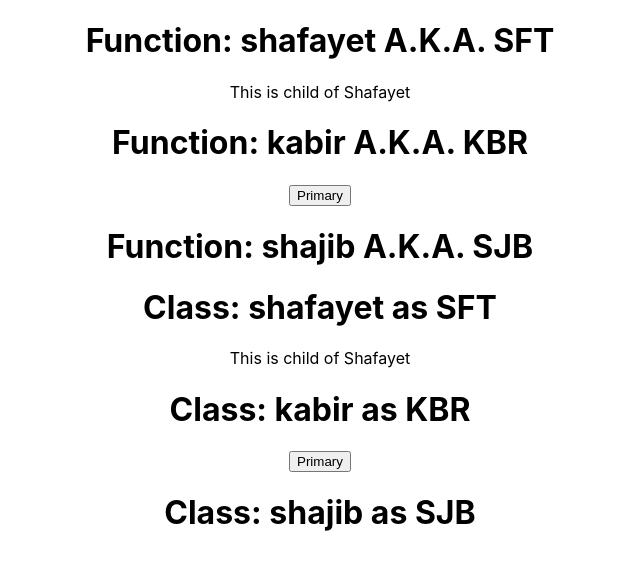
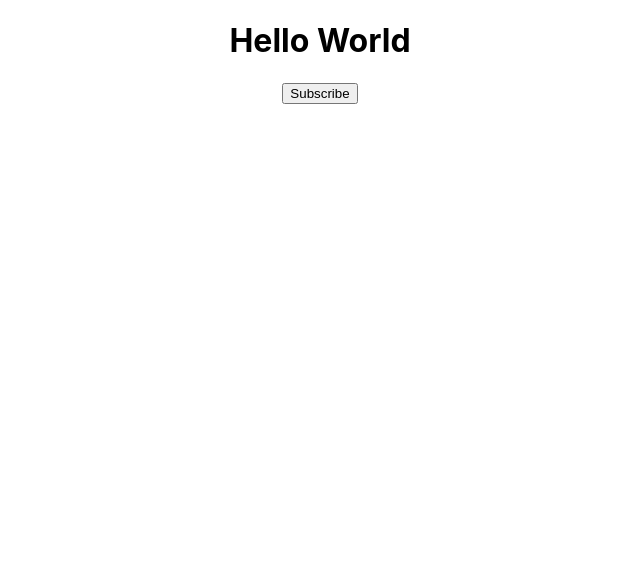
Before and after one commit to shafayetdotme/tut-react, a React (Create React App) app: page / in a window 1280 px wide. Shown: the top 570 px of the page, without its empty margins (320-960 px from the left). Built offline with nearby package versions, Linux system fonts and the light colour scheme.

Commit message:
setState

```diff
--- a/src/App.js
+++ b/src/App.js
@@ -1,32 +1,11 @@
 import React from "react";
 import "./App.css";
-import Greet from "./components/Greet";
-import Welcome from "./components/Welcome";
+import Message from "./components/Message";
 
 function App() {
   return (
     <div className="App">
-      {/* Functional components */}
-      <Greet name="shafayet" shortName="SFT">
-        <p>This is child of Shafayet</p>
-      </Greet>
-      <Greet name="kabir" shortName="KBR">
-        <button type="button" class="btn btn-primary">
-          Primary
-        </button>
-      </Greet>
-      <Greet name="shajib" shortName="SJB" />
-
-      {/* Class components */}
-      <Welcome name="shafayet" shortName="SFT">
-        <p>This is child of Shafayet</p>
-      </Welcome>
-      <Welcome name="kabir" shortName="KBR">
-        <button type="button" class="btn btn-primary">
-          Primary
-        </button>
-      </Welcome>
-      <Welcome name="shajib" shortName="SJB"></Welcome>
+      <Message />
     </div>
   );
 }
--- /dev/null
+++ b/src/components/Message.js
@@ -0,0 +1,24 @@
+import React, { Component } from "react";
+
+class Message extends Component {
+  constructor() {
+    super();
+    this.state = { message: "Hello World" };
+  }
+
+  //   state = { message: "Hello World" };
+  changeMessage() {
+    this.setState({ message: "Thanks for the subscription." });
+  }
+
+  render() {
+    return (
+      <div>
+        <h1>{this.state.message}</h1>
+        <button onClick={() => this.changeMessage()}>Subscribe</button>
+      </div>
+    );
+  }
+}
+
+export default Message;
```
